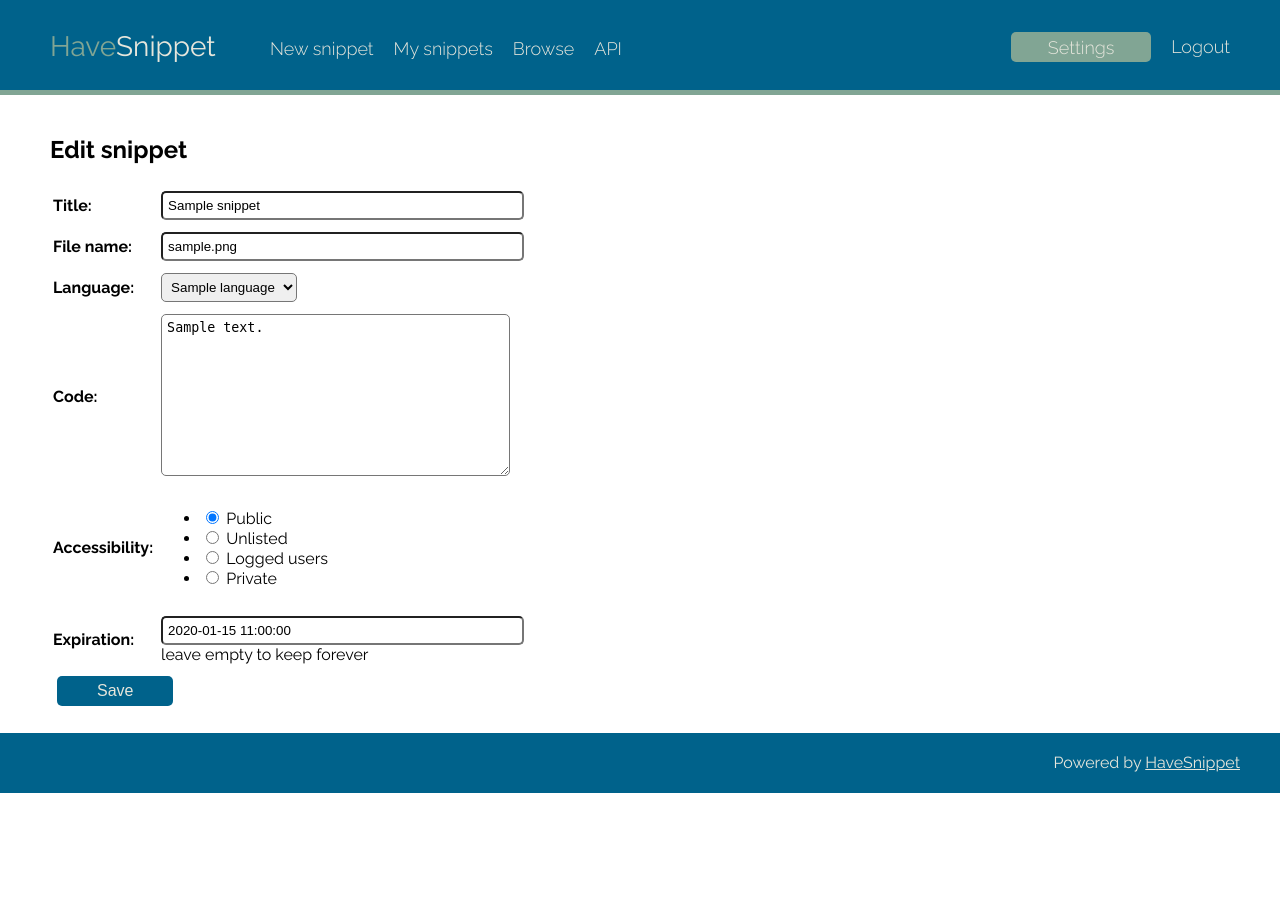
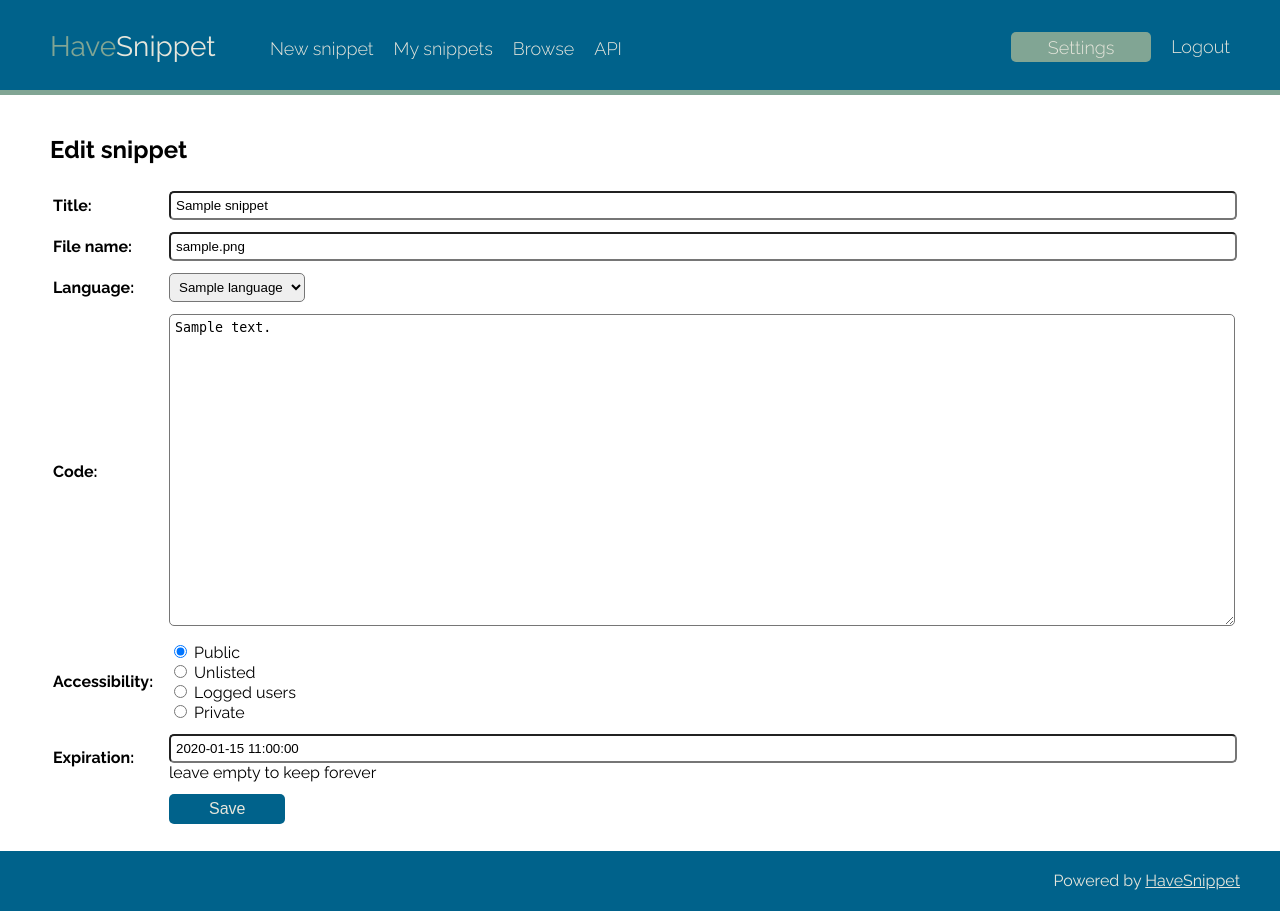
Before and after one commit to aither64/havesnippet, a Django app: a page that uses snippet/templates/snippet/edit.html in a window 1280 px wide. Before the commit the page ends 793 px from the top, so only its background shows below. Run offline with Django 3.2, Linux system fonts and the light colour scheme; a user stored in the database is signed in; tables that the repository leaves empty hold one stand-in row (values such as "Sample post").

Commit message:
Style snipept edit page

```diff
--- a/snippet/static/css/main.css
+++ b/snippet/static/css/main.css
@@ -318,6 +318,23 @@ table.api-keys {
 table.api-keys td {
   padding: 5px;
 }
+.snippet-edit table {
+  width: 100%;
+}
+.snippet-edit table tr td:first-child {
+  width: 100px;
+}
+.snippet-edit table textarea {
+  width: 100%;
+  height: 300px;
+}
+.snippet-edit table ul {
+  margin: 0;
+  padding: 0;
+}
+.snippet-edit table li {
+  list-style-type: none;
+}
 .cleaner {
   clear: both;
 }
--- a/snippet/static/css/main.less
+++ b/snippet/static/css/main.less
@@ -406,6 +406,28 @@ table.api-keys {
   }
 }
 
+.snippet-edit table {
+  width: 100%;
+
+  tr td:first-child {
+    width: 100px;
+  }
+
+  textarea {
+    width: 100%;
+    height: 300px;
+  }
+
+  ul {
+    margin: 0;
+    padding: 0;
+  }
+
+  li {
+    list-style-type: none;
+  }
+}
+
 .cleaner {
 	clear: both;
 }
--- a/snippet/templates/snippet/edit.html
+++ b/snippet/templates/snippet/edit.html
@@ -4,14 +4,15 @@
 {% block title %}{% trans "Edit snippet" %} | {{ block.super }}{% endblock %}
 
 {% block content %}
-<h2>{%  trans "Edit snippet" %}</h2>
+<h2>{% trans "Edit snippet" %}</h2>
 
-<form action="{% url 'snippet_edit' snippet.slug %}" method="post" class="table">
+<form action="{% url 'snippet_edit' snippet.slug %}" method="post" class="table snippet-edit">
 	{% csrf_token %}
 	<table>
 		{{ form }}
 		<tr>
-			<td colspan="2"><input type="submit" value="Save"></td>
+			<td></td>
+			<td><input type="submit" value="Save"></td>
 		</tr>
 	</table>
 </form>
```
